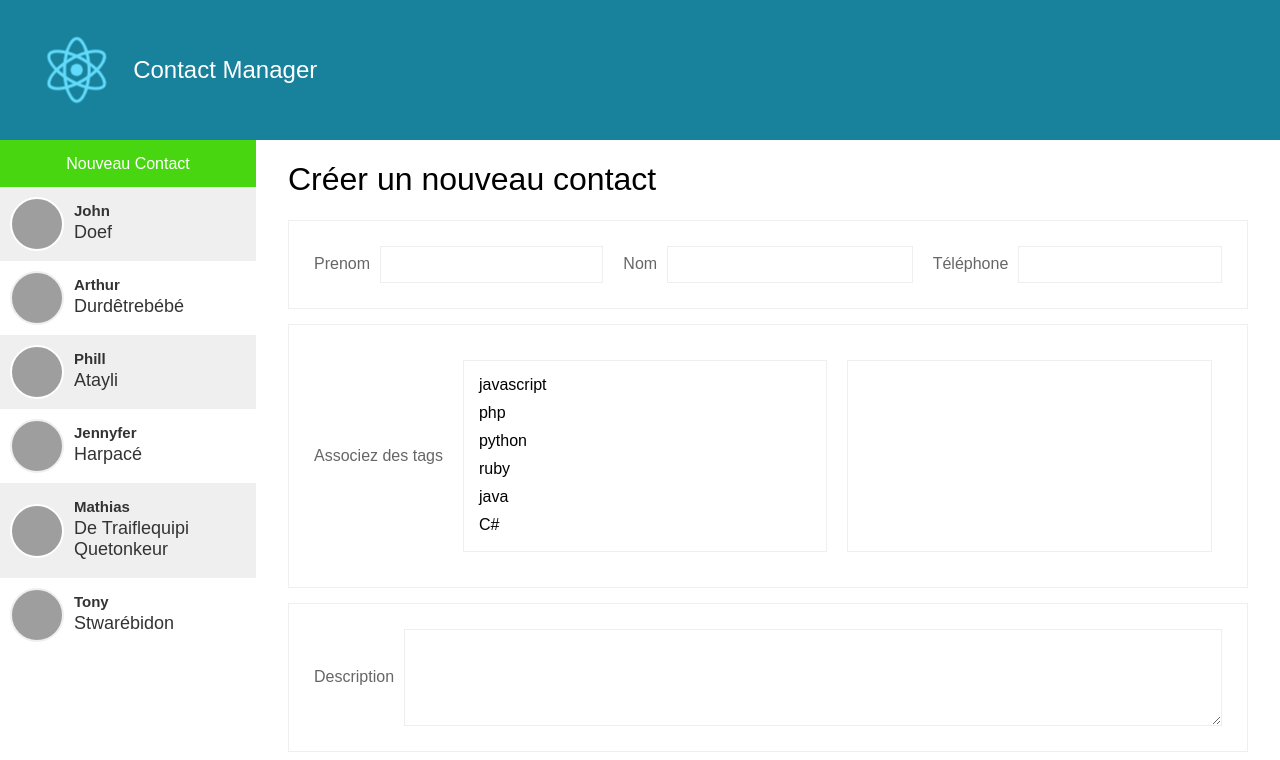
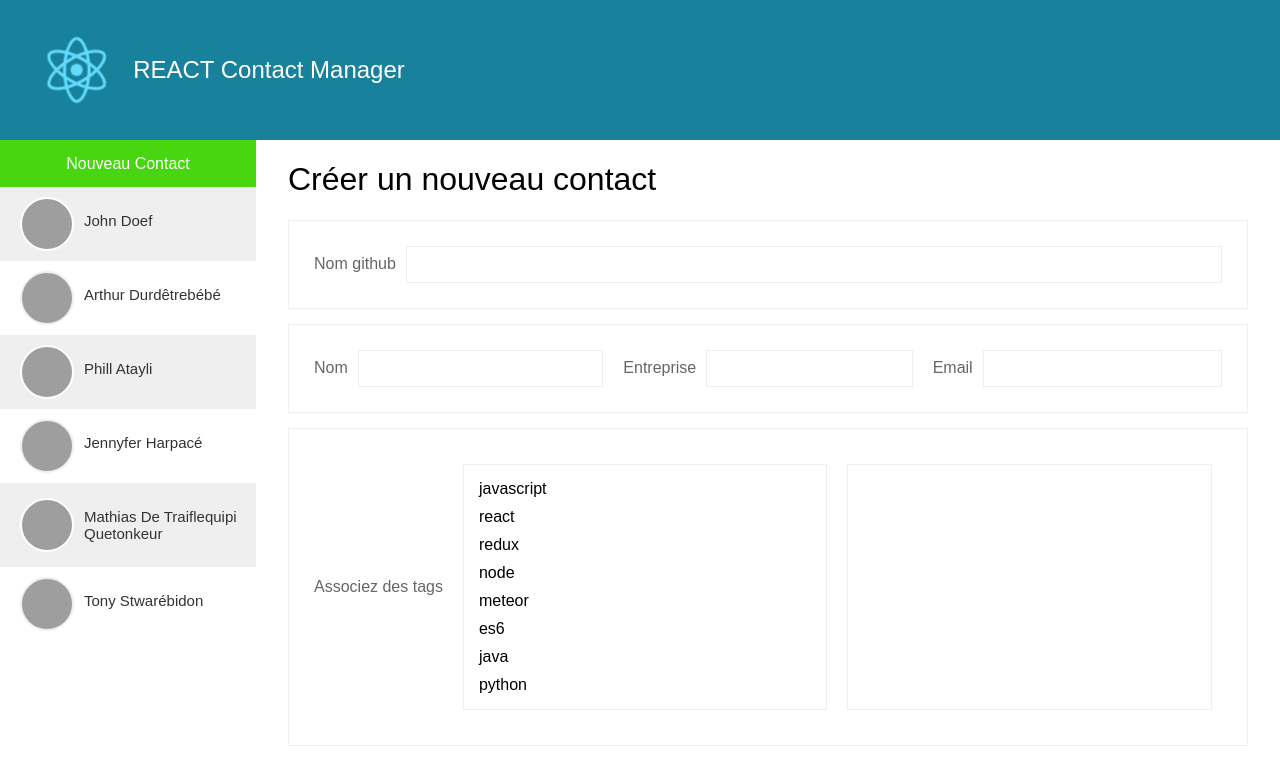
Before and after one commit to tonytiratay/contacts-manager, a React (Create React App) app: page / in a window 1280 px wide. Shown: the top 760 px of the page. Built offline with nearby package versions, Linux system fonts and the light colour scheme; grey boxes are pictures that could not be loaded.

Commit message:
Modify user model

```diff
--- a/src/Components/ContactForm.js
+++ b/src/Components/ContactForm.js
@@ -2,11 +2,12 @@ import React, { Component } from 'react';
 import SelectTag from './SelectTag';
 
 const blankUser = {
-	firstName: '',
-	lastName: '',
-	phone: '',
-	description: '',
+	name: '',
+	company: '',
+	email: '',
+	hireable: '',
 	avatar: 'https://placeimg.com/200/200/people',
+	githubName: '',
 	tags: []
 };
 
@@ -65,33 +66,44 @@ class ContactForm extends Component{
 				<form onSubmit = { this.handleSubmit.bind(this) }>
 					<div style={ style.formInputs }>
 						<div style={ style.formInputContainer }>
-							<label style={ style.label } htmlFor="firstName">Prenom</label>
+							<label style={ style.label } htmlFor="githubName">Nom github</label>
+							<input
+								style={ style.forminput }
+								id="githubName"
+								name="githubName"
+								value={ user.githubName }
+								onChange={ this.handleChange.bind(this) }/>
+						</div>
+					</div>
+					<div style={ style.formInputs }>
+						<div style={ style.formInputContainer }>
+							<label style={ style.label } htmlFor="name">Nom</label>
 							<input
 								required
 								style={ style.forminput }
-								id="firstName"
-								name="firstName"
-								value={ user.firstName }
+								id="name"
+								name="name"
+								value={ user.name }
 								onChange={ this.handleChange.bind(this) }/>
 						</div>
 						<div style={ style.formInputContainer }>
-							<label style={ style.label } htmlFor="lastName">Nom</label>
+							<label style={ style.label } htmlFor="company">Entreprise</label>
 							<input
 								required
 								style={ style.forminput }
-								id="lastName"
-								name="lastName"
-								value={ user.lastName }
+								id="company"
+								name="company"
+								value={ user.company }
 								onChange={ this.handleChange.bind(this) }/>
 						</div>
 						<div style={ style.formInputContainer }>
-							<label style={ style.label } htmlFor="phone">Téléphone</label>
+							<label style={ style.label } htmlFor="email">Email</label>
 							<input
 								required
 								style={ style.forminput }
-								id="phone"
-								name="phone"
-								value={ user.phone }
+								id="email"
+								name="email"
+								value={ user.email }
 								onChange={ this.handleChange.bind(this) }/>
 						</div>
 					</div>
@@ -103,25 +115,14 @@ class ContactForm extends Component{
 					</div>
 					<div style={ style.formInputs }>
 						<div style={ style.formInputContainer }>
-							<label style={ style.label } htmlFor="description">Description</label>
-							<textarea
-								rows="5"
+							<label style={ style.label } htmlFor="hireable">Embauchable</label>
+							<input
+								type="checkbox"
+								required
 								style={ style.forminput }
-								id="description"
-								name="description"
-								value={ user.description }
-								onChange={ this.handleChange.bind(this) }>
-							</textarea>
-						</div>
-					</div>
-					<div style={ style.formInputs }>
-						<div style={ style.formInputContainer }>
-							<label style={ style.label } htmlFor="avatar">Lien vers l'avatar</label>
-							<input
-								style={ style.forminput }
-								id="avatar"
-								name="avatar"
-								value={ user.avatar }
+								id="hireable"
+								name="hireable"
+								value={ user.hireable }
 								onChange={ this.handleChange.bind(this) }/>
 						</div>
 					</div>
--- a/src/Components/ContactItem.js
+++ b/src/Components/ContactItem.js
@@ -18,8 +18,7 @@ class Contactitem extends Component {
 						<div style={{...style.image, backgroundImage: `url(${contact.avatar})`}}></div>
 					</div>
 					<div style={style.userInfo}>
-						<h3 style={style.firstName}>{contact.firstName}</h3>
-						<h3 style={style.lastName}>{contact.lastName}</h3>
+						<h3 style={style.name}>{contact.name}</h3>
 					</div>
 				</div>
 			</div>
@@ -31,7 +30,9 @@ class Contactitem extends Component {
 			container: {
 				display: 'flex',
 				flex: 1,
+				padding: 10,
 				background: isEven(this.props.index) ? grey : '#fff',
+				alignItems: 'center',
 			},
 			userContainer: {
 				display: 'flex',
@@ -55,17 +56,11 @@ class Contactitem extends Component {
 				marginLeft: '10px',
 				justifySelf: 'center',
 			},
-			firstName: {
+			name: {
 				fontSize: '15px',
 				color: "#333",
-				marginBottom: '-15px',
-				fontWeight: '600',
+				fontWeight: '300',
 			},
-			lastName: {
-				fontSize: '18px',
-				color: "#333",
-				fontWeight: '300',
-			}
 		}
 	}
 }
--- a/src/Containers/Contacts.js
+++ b/src/Containers/Contacts.js
@@ -74,7 +74,7 @@ class Contacts extends Component {
 			<div>
 				<header style={style.header}>
 		          <img src={logo} className="App-logo" alt="logo" />
-		          <h1 className="App-title">Contact Manager</h1>
+		          <h1 className="App-title">REACT Contact Manager</h1>
 		        </header>
 		        <div style={ style.container }>
 					<div style={ style.leftColumn }> {this.leftColumn()} </div>
--- a/src/data.js
+++ b/src/data.js
@@ -2,54 +2,54 @@ const contacts = [
 	{
 		createdAt: new Date(),
 		id: 1,
-		firstName: "John",
-		lastName: 'Doef',
+		name: "John Doef",
+		lastName: '',
 		age: 33,
 		avatar: 'https://placeimg.com/200/200/people?q=a',
 	},
 	{
 		createdAt: new Date(),
 		id: 2,
-		firstName: "Arthur",
-		lastName: 'Durdêtrebébé',
+		name: "Arthur Durdêtrebébé",
+		lastName: '',
 		age: 33,
 		avatar: 'https://placeimg.com/200/200/people?q=efa',
 	},
 	{
 		createdAt: new Date(),
 		id: 3,
-		firstName: "Phill",
-		lastName: 'Atayli',
+		name: "Phill Atayli",
+		lastName: '',
 		age: 33,
 		avatar: 'https://placeimg.com/200/200/people?q=arth',
 	},
 	{
 		createdAt: new Date(),
 		id: 4,
-		firstName: "Jennyfer",
-		lastName: 'Harpacé',
+		name: "Jennyfer Harpacé",
+		lastName: '',
 		age: 33,
 		avatar: 'https://placeimg.com/200/200/people?q=ac',
 	},
 	{
 		createdAt: new Date()*1.4,
 		id: 5,
-		firstName: "Mathias",
-		lastName: 'De Traiflequipi Quetonkeur',
+		name: "Mathias De Traiflequipi Quetonkeur",
+		lastName: '',
 		age: 33,
 		avatar: 'https://placeimg.com/200/200/people?q=ajj',
 	},
 	{
 		createdAt: new Date(),
 		id: 6,
-		firstName: "Tony",
-		lastName: 'Stwarébidon',
+		name: "Tony Stwarébidon",
+		lastName: '',
 		age: 33,
 		avatar: 'https://placeimg.com/200/200/people?q=asa',
 	},
 ];
 
-const tags = ["javascript", "php", "python", "ruby", "java", "C#"]
+const tags = ["javascript", "react", "redux", "node", "meteor", "es6", "java", "python"]
 
 const data = {contacts, tags};
 
```
